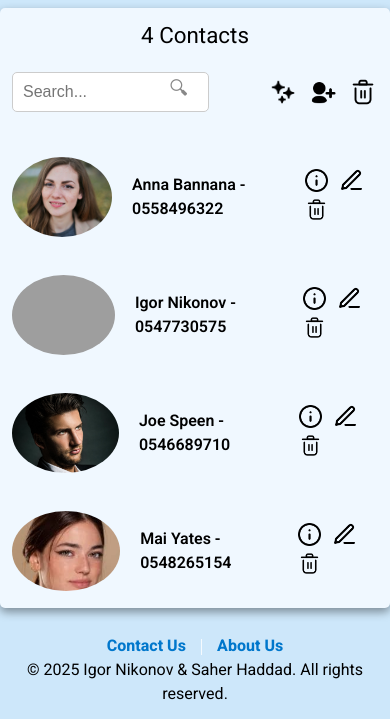
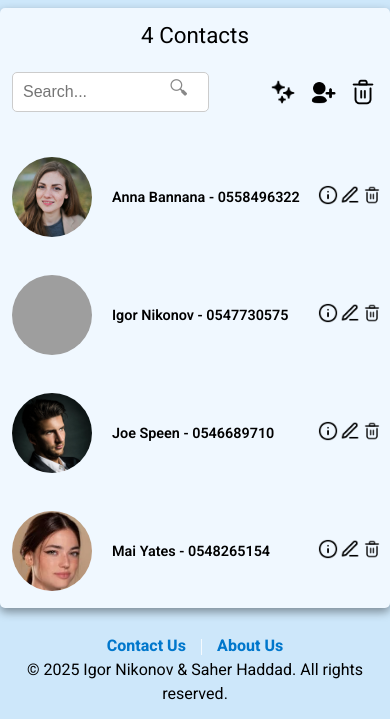
Before and after one commit to SaherHaddadEDU/JS-Project, a plain HTML site: page index.html in a window 390 px wide. Shown: the part 118-837 px from the top of the page. Drawn offline with Linux system fonts and the light colour scheme; grey boxes are pictures that could not be loaded.

Commit message:
JavaScript-FinalWork 2.0
Responsiveness fixed
Visual effect button done
All file comments done
All lecturer highlights on project page done
Added contact edit date and time done

```diff
--- a/Styles/styles.css
+++ b/Styles/styles.css
@@ -390,11 +390,12 @@ nav a:hover {
   }
 
   .custName {
-    font-size: 1em;
+    font-size: 0.9em;
   }
 
   .custIMG {
     height: 80px;
+    width: 80px;
     margin: 5px;
     border-radius: 50%;
   }
@@ -402,8 +403,8 @@ nav a:hover {
   .infoCust,
   .editCust,
   .deleteCust {
-    height: 25px;
-    margin-inline: 5px;
+    height: 20px;
+    margin-inline: 1px;
   }
 }
 
@@ -495,6 +496,7 @@ nav a:hover {
 
   .custIMG {
     height: 150px;
+    width: 150px;
   }
 
   .infoCust,
```
